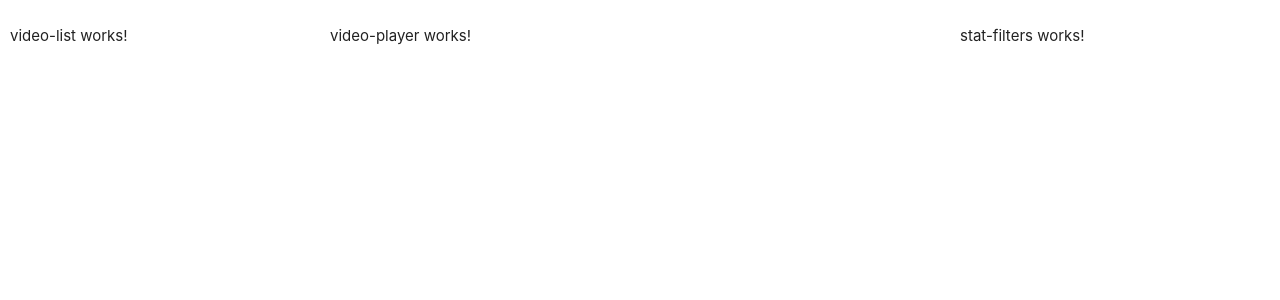
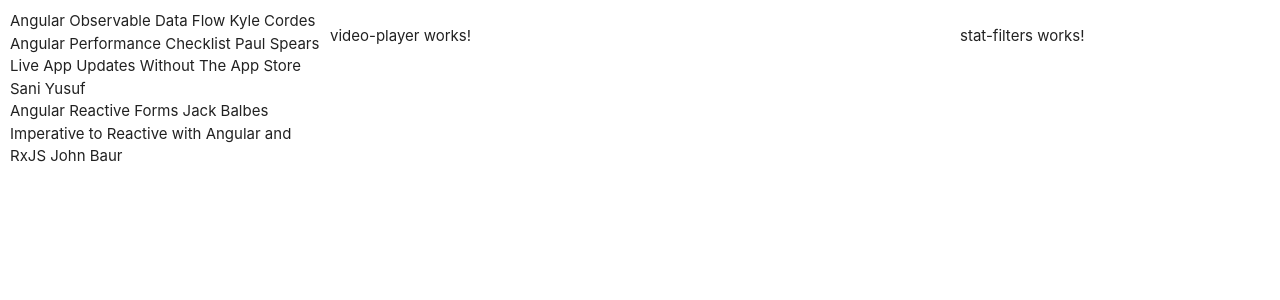
Before and after one commit to AllisonBarnett/angular-boot-camp, an Angular app: page /dashboard in a window 1280 px wide. Shown: the top 300 px of the page. Built offline with nearby package versions, Linux system fonts and the light colour scheme.

Commit message:
add json data, loop through title and author

```diff
--- a/src/app/dashboard/video-list/video-list.component.html
+++ b/src/app/dashboard/video-list/video-list.component.html
@@ -1 +1,4 @@
-<p>video-list works!</p>
+<div *ngFor="let videos of videoList">
+  {{ videos.title }}
+  {{ videos.author }}
+</div>
--- a/src/app/dashboard/video-list/video-list.component.ts
+++ b/src/app/dashboard/video-list/video-list.component.ts
@@ -3,13 +3,74 @@ import { Component, OnInit } from '@angular/core';
 @Component({
   selector: 'app-video-list',
   templateUrl: './video-list.component.html',
-  styleUrls: ['./video-list.component.css']
+  styleUrls: ['./video-list.component.css'],
 })
-export class VideoListComponent implements OnInit {
-
-  constructor() { }
-
-  ngOnInit(): void {
-  }
-
+export class VideoListComponent {
+  videoList = [
+    {
+      title: 'Angular Observable Data Flow',
+      author: 'Kyle Cordes',
+      id: 'JPuqluYYa-o',
+      viewDetails: [
+        { age: 17, region: 'North America', date: '2016-03-23' },
+        { age: 27, region: 'North America', date: '2016-03-23' },
+        { age: 37, region: 'North America', date: '2016-03-23' },
+        { age: 47, region: 'Europe', date: '2016-03-24' },
+        { age: 37, region: 'North America', date: '2016-03-24' },
+        { age: 17, region: 'North America', date: '2016-03-25' },
+      ],
+    },
+    {
+      title: 'Angular Performance Checklist',
+      author: 'Paul Spears',
+      id: 'cxqRijt9LbQ',
+      viewDetails: [
+        { age: 36, region: 'North America', date: '2016-06-23' },
+        { age: 30, region: 'North America', date: '2016-06-23' },
+        { age: 54, region: 'North America', date: '2016-07-23' },
+        { age: 43, region: 'Europe', date: '2016-0-24' },
+        { age: 32, region: 'North America', date: '2016-08-24' },
+        { age: 32, region: 'North America', date: '2016-08-25' },
+      ],
+    },
+    {
+      title: 'Live App Updates Without The App Store',
+      author: 'Sani Yusuf',
+      id: 's10wrXA-a7Y',
+      viewDetails: [
+        { age: 17, region: 'North America', date: '2016-03-23' },
+        { age: 27, region: 'North America', date: '2016-03-23' },
+        { age: 37, region: 'North America', date: '2016-03-23' },
+        { age: 47, region: 'Europe', date: '2016-03-24' },
+        { age: 37, region: 'North America', date: '2016-03-24' },
+        { age: 17, region: 'North America', date: '2016-03-25' },
+      ],
+    },
+    {
+      title: 'Angular Reactive Forms',
+      author: 'Jack Balbes',
+      id: 'A_Rq6ZsoXpI',
+      viewDetails: [
+        { age: 36, region: 'North America', date: '2016-06-23' },
+        { age: 30, region: 'North America', date: '2016-06-23' },
+        { age: 54, region: 'North America', date: '2016-07-23' },
+        { age: 43, region: 'Europe', date: '2016-0-24' },
+        { age: 32, region: 'North America', date: '2016-08-24' },
+        { age: 32, region: 'North America', date: '2016-08-25' },
+      ],
+    },
+    {
+      title: 'Imperative to Reactive with Angular and RxJS',
+      author: 'John Baur',
+      id: 'VJOPsjlbhdg',
+      viewDetails: [
+        { age: 17, region: 'North America', date: '2016-03-23' },
+        { age: 27, region: 'North America', date: '2016-03-23' },
+        { age: 37, region: 'North America', date: '2016-03-23' },
+        { age: 47, region: 'Europe', date: '2016-03-24' },
+        { age: 37, region: 'North America', date: '2016-03-24' },
+        { age: 17, region: 'North America', date: '2016-03-25' },
+      ],
+    },
+  ];
 }
```
